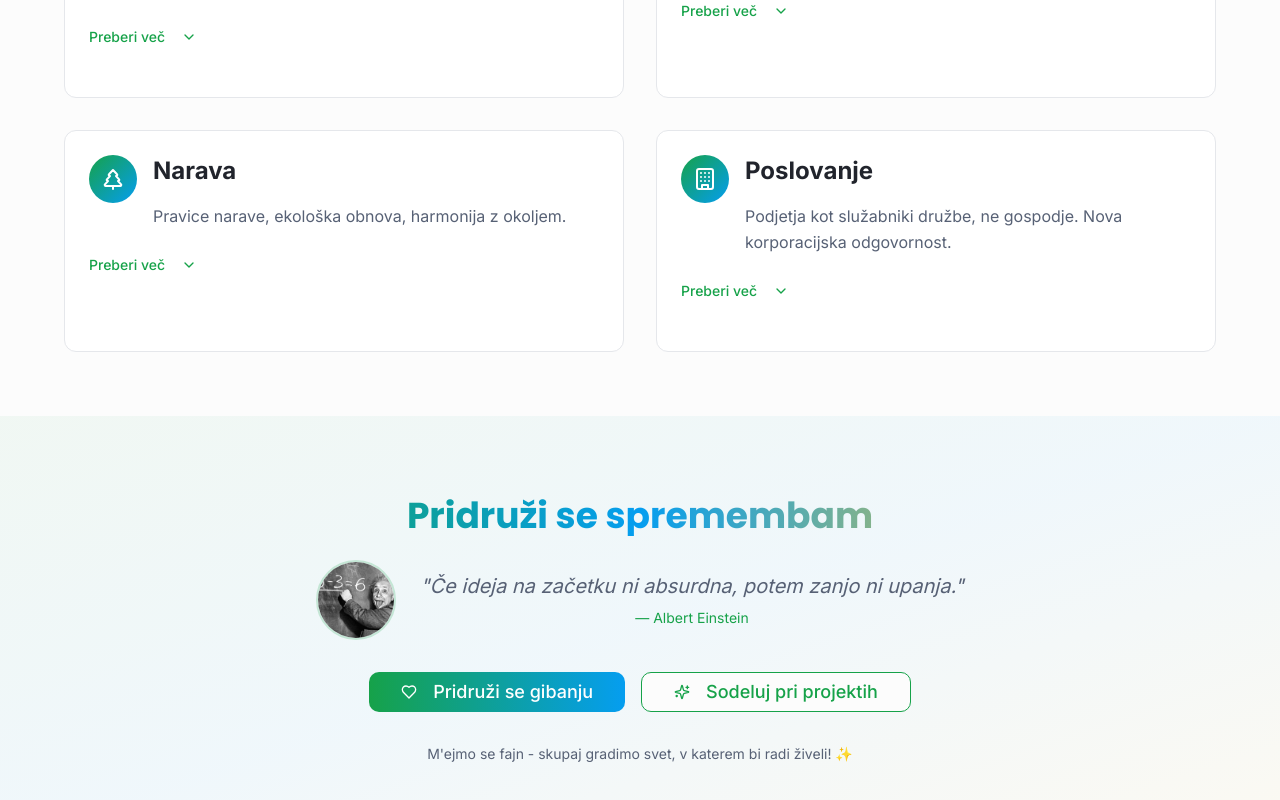
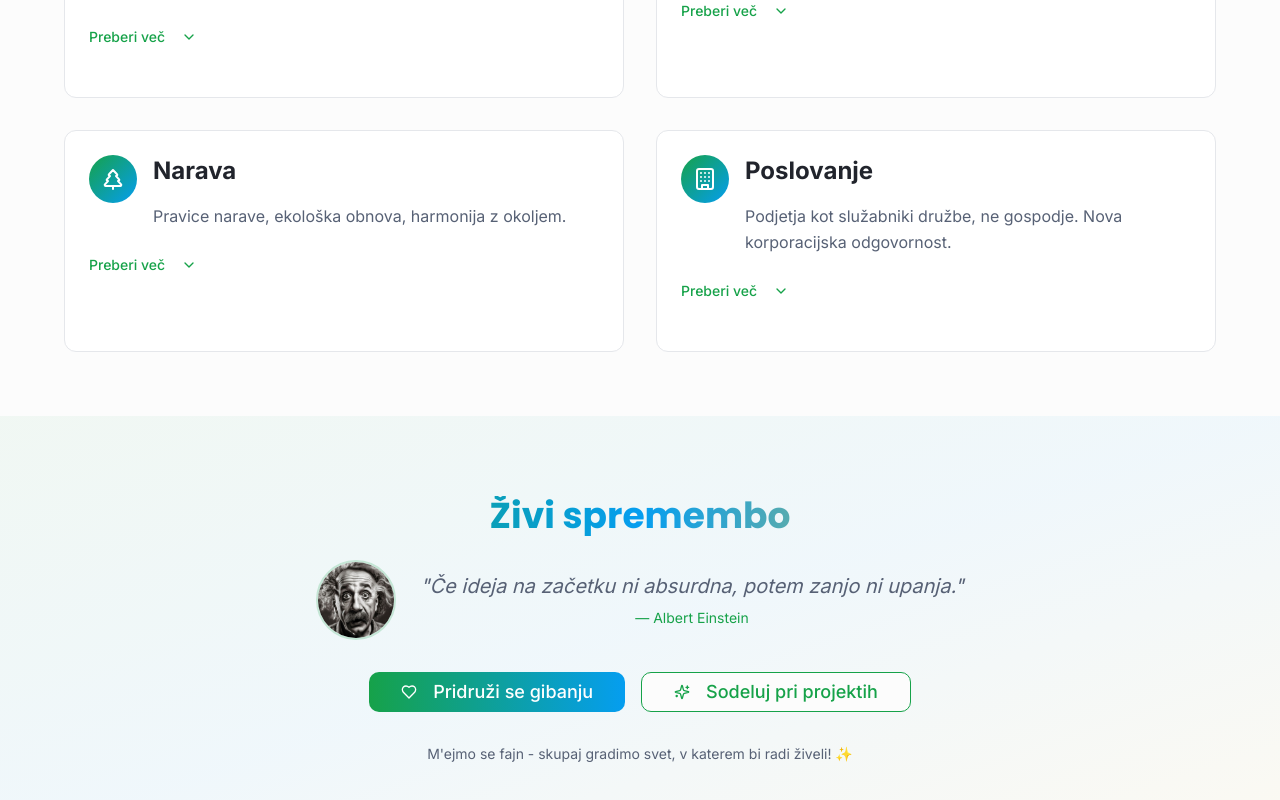
Before and after one commit to BrillyantJosh/nov-svetovni-red-lana, a React (Vite) app: page / in a window 1280 px wide. Shown: the part 2518-3318 px from the top of the page. Built offline with nearby package versions, Linux system fonts and the light colour scheme; the HTML template or start-up script is replaced by a standard one.

Commit message:
Update call to action

```diff
--- a/src/pages/Index.tsx
+++ b/src/pages/Index.tsx
@@ -380,11 +380,11 @@ Gospodarstvo mora biti orodje človeškega blagostanja."
       <section className="py-20 px-4 bg-gradient-to-br from-primary/5 via-secondary/5 to-accent/5">
         <div className="max-w-4xl mx-auto text-center">
           <h2 className="font-heading text-4xl font-bold mb-6 text-gradient">
-            Pridruži se spremembam
+            Živi spremembo
           </h2>
           <div className="flex items-center justify-center gap-6 mb-8 max-w-3xl mx-auto">
             <img
-              src="/src/assets/einstein.jpg"
+              src="/src/assets/einstein-new.jpg"
               alt="Albert Einstein"
               className="w-20 h-20 rounded-full object-cover border-2 border-primary/20"
             />
```
Also changed, not shown: src/assets/einstein-new.jpg (added).
